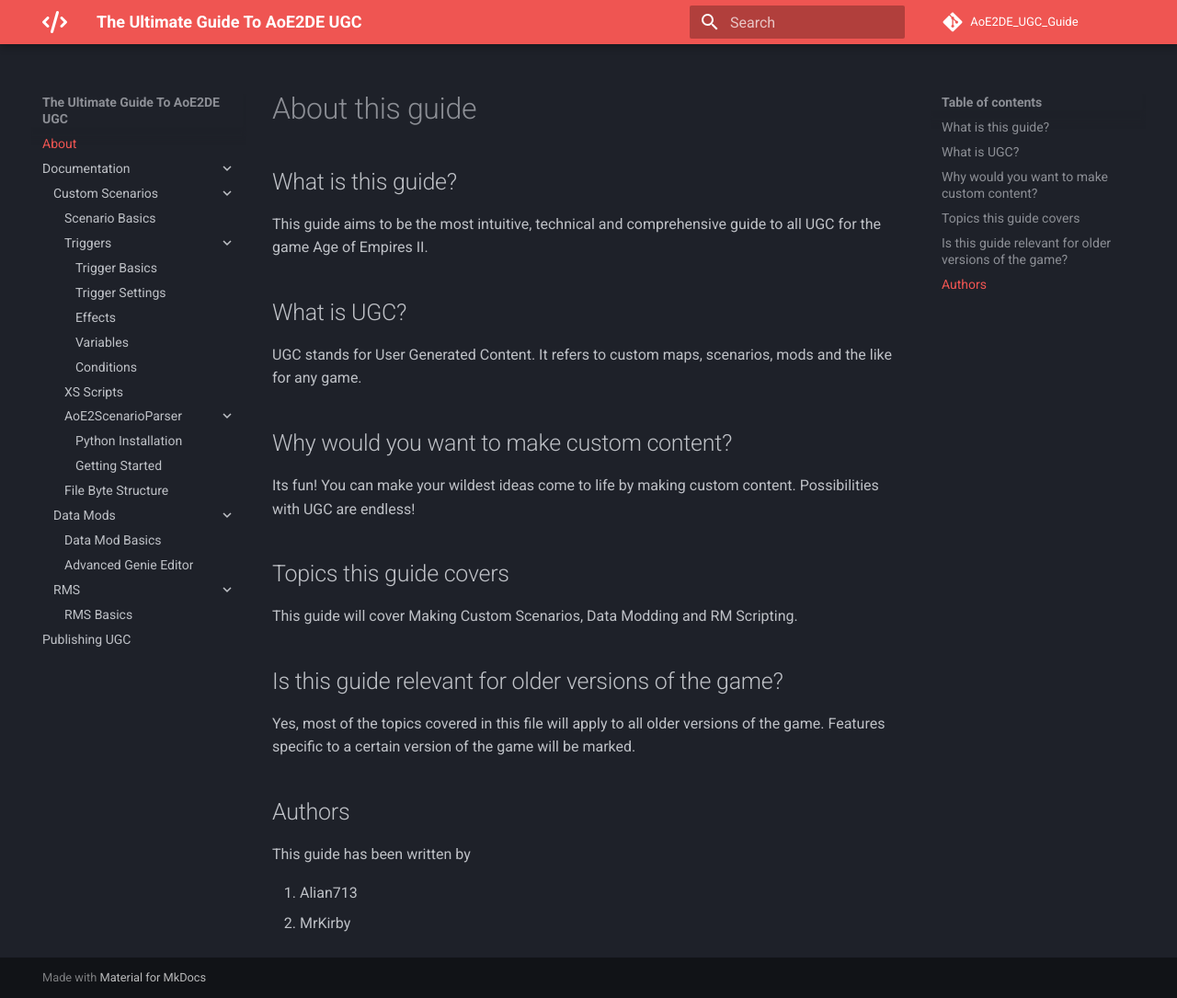
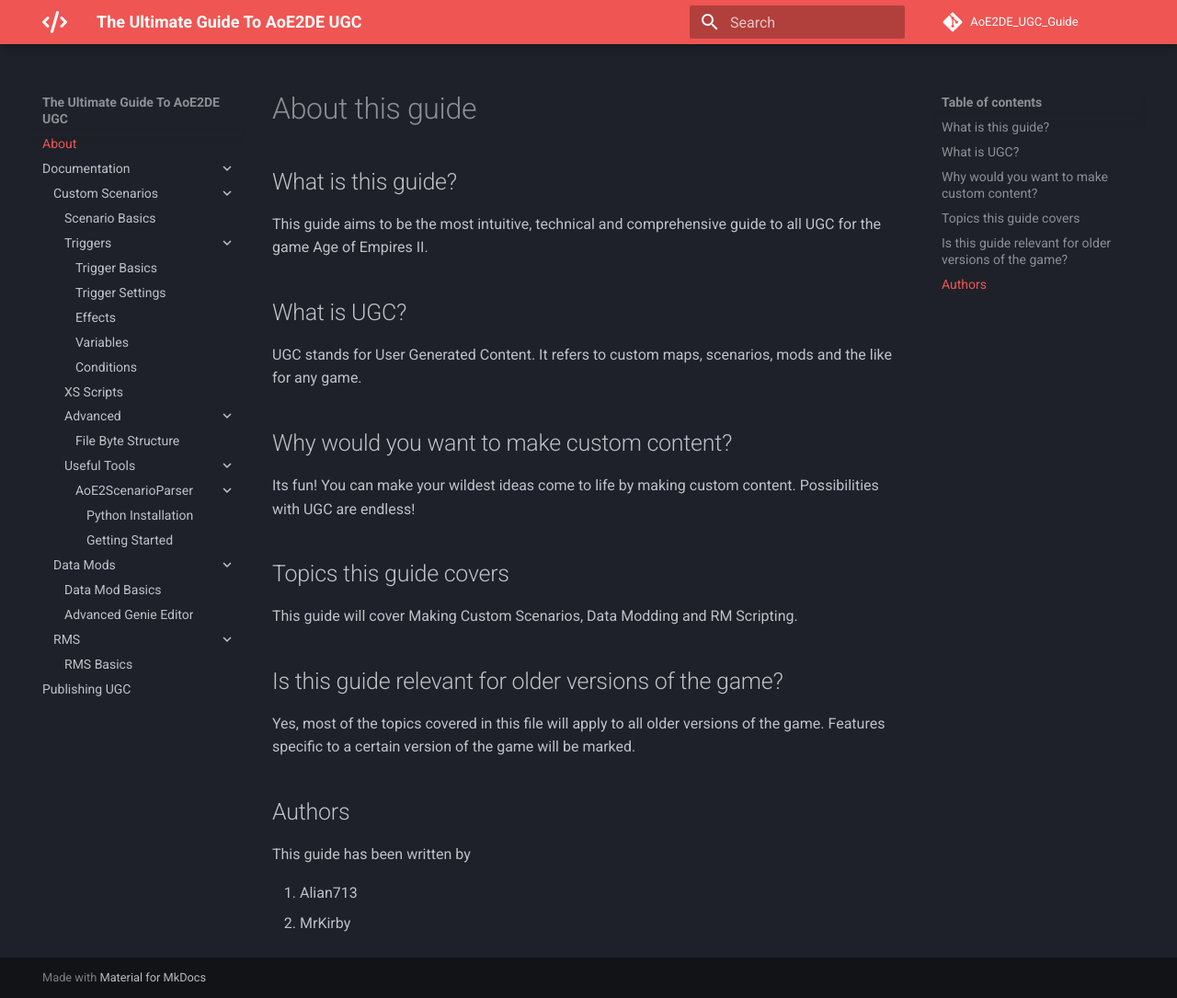
Before and after one commit to Divy1211/AoE2DE_UGC_Guide, an MkDocs documentation site: the page built from docs/index.md, in a window 1280 px wide and 1085 px high. Shown: the whole window at 92% size. Built offline with MkDocs 1.6.1 and Material for MkDocs 9.7.7, drawn with Linux system fonts in a browser that asks for light colours; comment, search, counter and statistics services are not loaded.

Commit message:
Moved the parser into useful tools folder

```diff
--- a/mkdocs.yml
+++ b/mkdocs.yml
@@ -18,10 +18,12 @@
         - Variables: "scenarios/triggers/variables.md"
         - Conditions: "scenarios/triggers/conditions.md"
       - XS Scripts: "scenarios/xs.md"
-      - AoE2ScenarioParser:
-        - Python Installation: "scenarios/parser/py.md"
-        - Getting Started: "scenarios/parser/parser.md"
-      - File Byte Structure: "scenarios/byte_structure.md"
+      - Advanced:
+        - File Byte Structure: "scenarios/advanced/byte_structure.md"
+      - Useful Tools:
+        - AoE2ScenarioParser:
+          - Python Installation: "scenarios/useful_tools/parser/installtion.md"
+          - Getting Started: "scenarios/useful_tools/parser/getting_started.md"
     - Data Mods:
       - Data Mod Basics: "data_mods/basics.md"
       - Advanced Genie Editor: "data_mods/age.md"
```
Also changed, not shown: docs/scenarios/advanced/byte_structure.md (added), docs/scenarios/useful_tools/parser/getting_started.md (added), docs/scenarios/useful_tools/parser/installtion.md (added).
